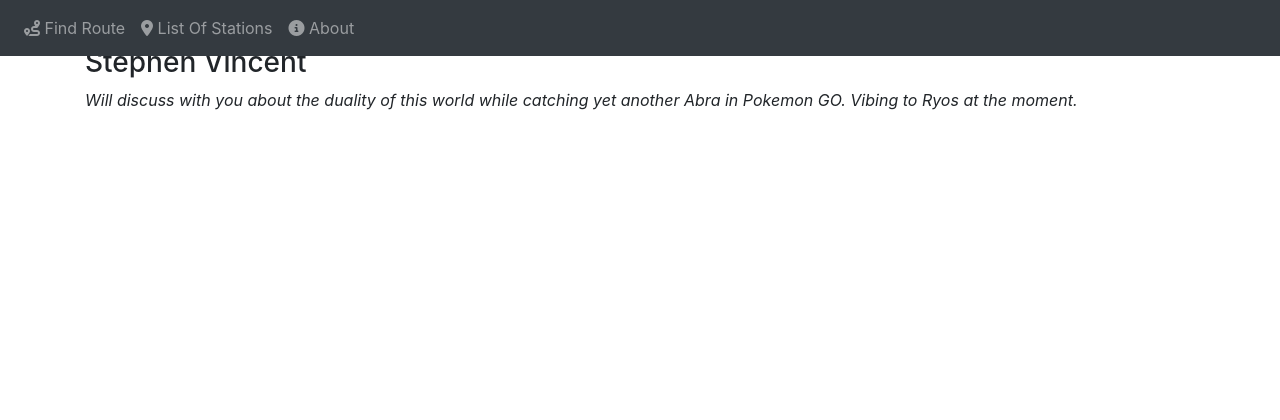
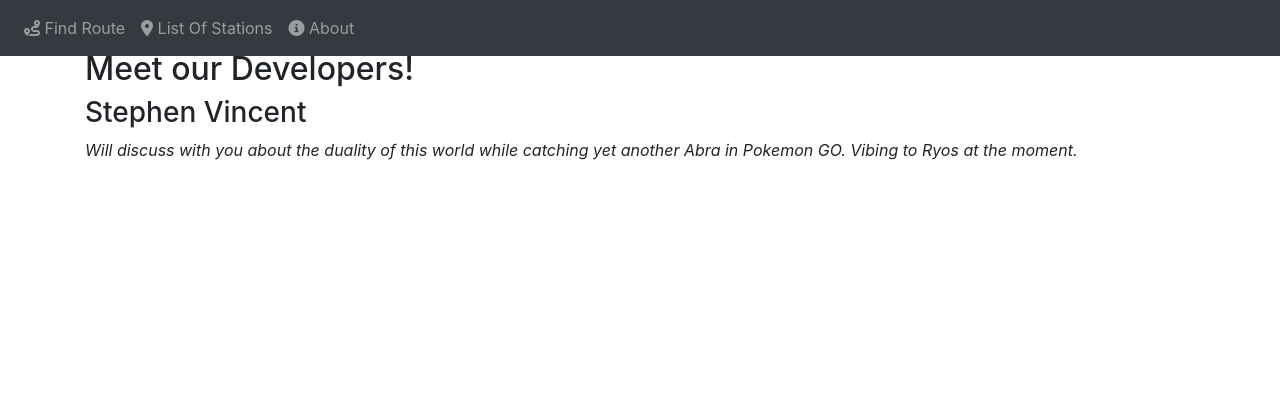
Before and after one commit to stephenvincent27/route-planner, a Django app: page /about/ in a window 1280 px wide. Shown: the top 420 px of the page. Run offline with Django 3.2, Linux system fonts and the light colour scheme; some libraries are stand-ins or nearby versions.

Commit message:
Added CSS file

```diff
--- a/src/route_planner/urls.py
+++ b/src/route_planner/urls.py
@@ -16,7 +16,7 @@ Including another URLconf
 from django.contrib import admin
 from django.urls import path
 
-from pages.views import homepage_view , about_view
+from pages.views import homepage_view, about_view
 
 urlpatterns = [
     path('admin/', admin.site.urls),
--- a/src/templates/base.html
+++ b/src/templates/base.html
@@ -7,12 +7,12 @@
         <meta http-equiv="x-ua-compatible" content="ie=edge">
 
         <link rel="stylesheet" href="https://stackpath.bootstrapcdn.com/bootstrap/4.5.0/css/bootstrap.min.css" integrity="sha384-9aIt2nRpC12Uk9gS9baDl411NQApFmC26EwAOH8WgZl5MYYxFfc+NcPb1dKGj7Sk" crossorigin="anonymous">
+        <link rel="stylesheet" href="css/styles.css">
 
         <title> {{ page_title }} </title>
     </head>
 
     <body>
-
         <nav class="navbar navbar-expand-sm navbar-dark bg-dark fixed-top">
             <button class="navbar-toggler" type="button" data-toggle="collapse" data-target="#Navbar">
                 <span class="navbar-toggler-icon"></span>
--- /dev/null
+++ b/src/templates/css/styles.css
@@ -0,0 +1,7 @@
+body {
+    padding: 50px 0px 0px 0px;
+}
+
+pd {
+    padding-top: 2000px;
+}
```
